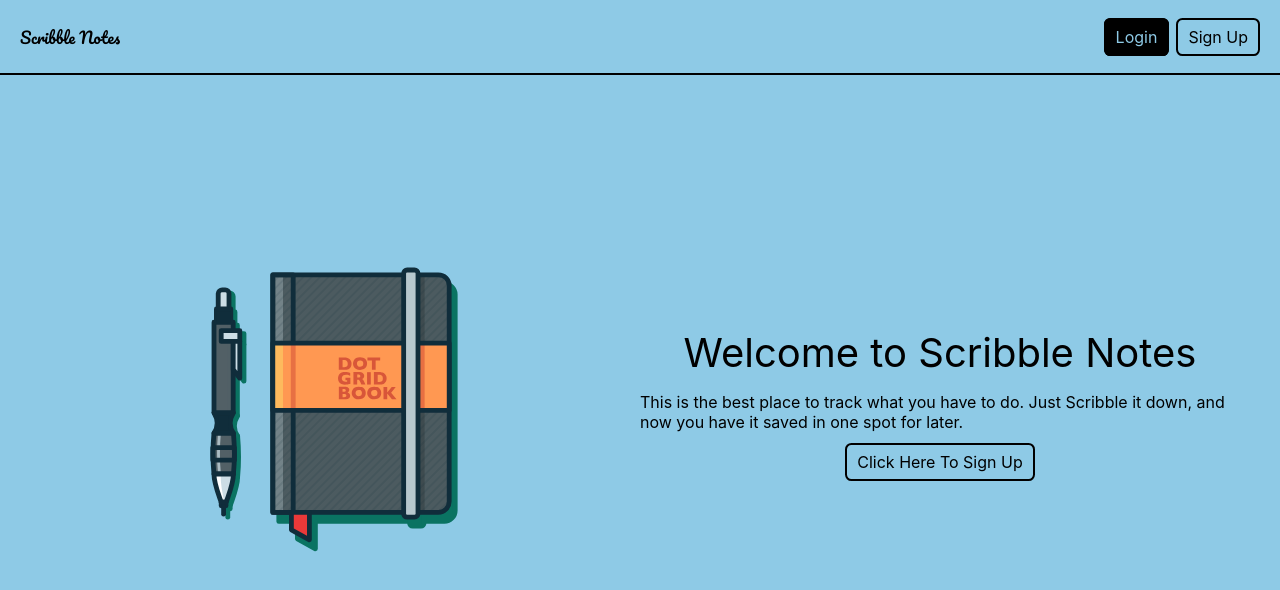
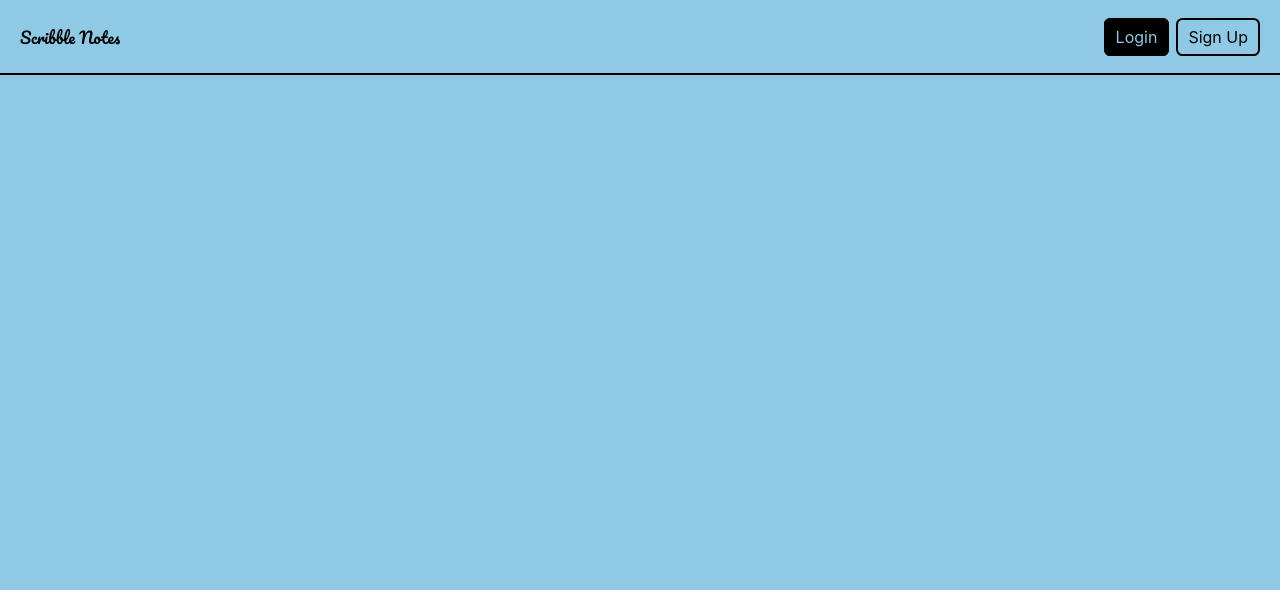
Before and after one commit to brandhawa99/Task_List, a React (Create React App) app: page / in a window 1280 px wide. Shown: the top 590 px of the page. Built offline with nearby package versions, Linux system fonts and the light colour scheme.

Commit message:
Turned into a layout

```diff
--- a/src/App.tsx
+++ b/src/App.tsx
@@ -2,12 +2,13 @@ import React from 'react';
 import './App.css';
 import LandingPage from './pages/LandingPage/LandingPage';
 import Navbar from './components/Navbar/Navbar'
+import { Outlet } from 'react-router-dom';
 
 function App() {
   return (
     <div className="App">
       <Navbar />
-      <LandingPage />
+      <Outlet/>
     </div>
   );
 }
```
